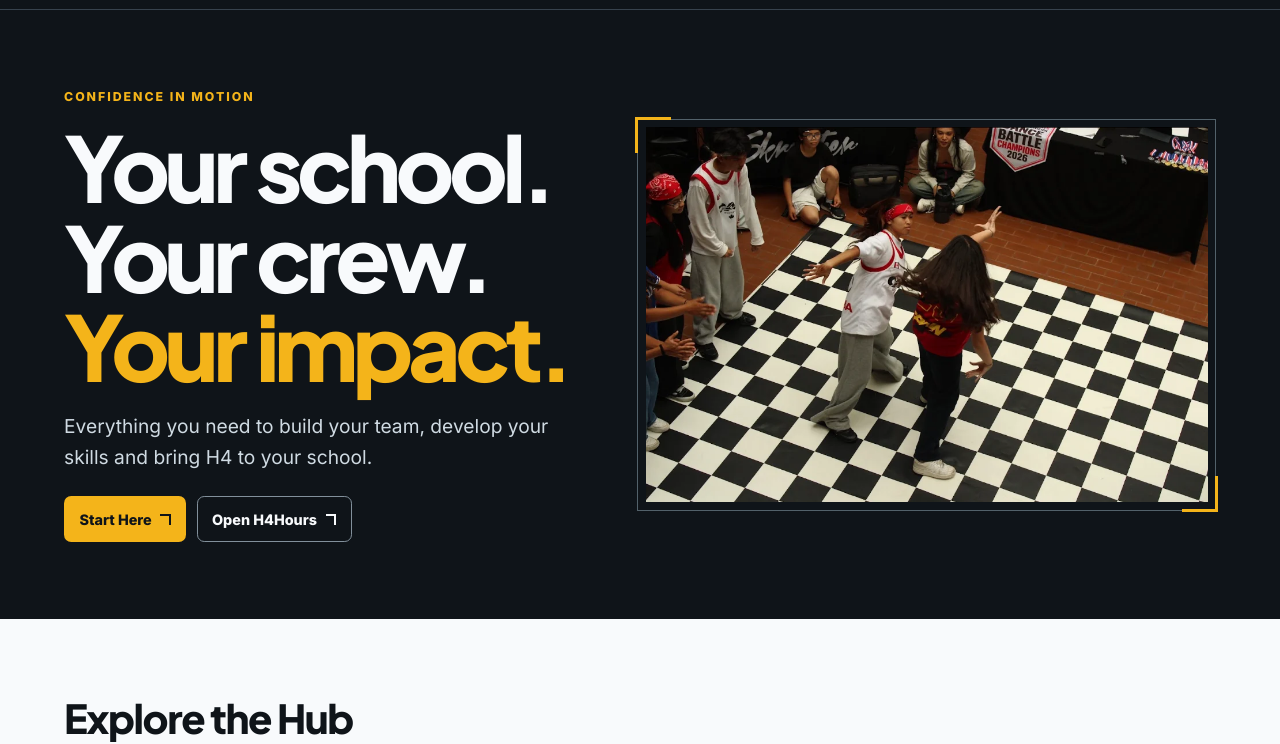
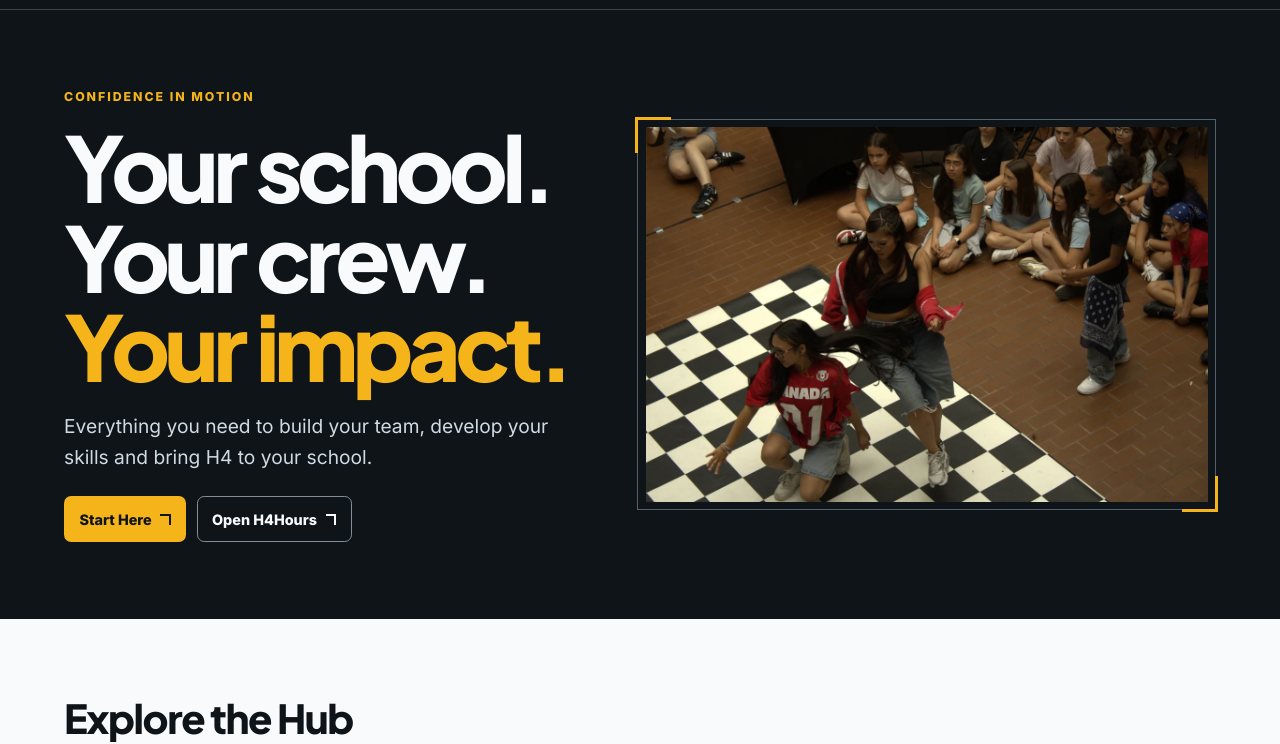
Before and after one commit to Geng-Geng8/h4-volunteers, a plain HTML site: page h4team/index.html in a window 1280 px wide. Shown: the part 59-803 px from the top of the page. Drawn offline with Linux system fonts and the light colour scheme.

Commit message:
Update Team Hub hero photo

```diff
--- a/h4team/index.html
+++ b/h4team/index.html
@@ -43,7 +43,7 @@
           <div class="actions"><a class="button" href="start/">Start Here <span class="icon-arrow" aria-hidden="true"></span></a> <a class="button button-outline" href="https://h4hours.org/">Open H4Hours <span class="icon-arrow" aria-hidden="true"></span></a></div>
         </div>
         <figure class="hero-photo">
-          <img src="assets/showcase.webp" alt="Overhead view of an H4 dance circle" width="975" height="651" fetchpriority="high">
+          <img src="assets/3-peat-hero.webp" alt="Two dancers performing on a checkerboard floor as students watch" width="1200" height="800" fetchpriority="high">
         </figure>
       </div>
     </section>
```
Also changed, not shown: h4team/assets/3-peat-hero.webp (added).
